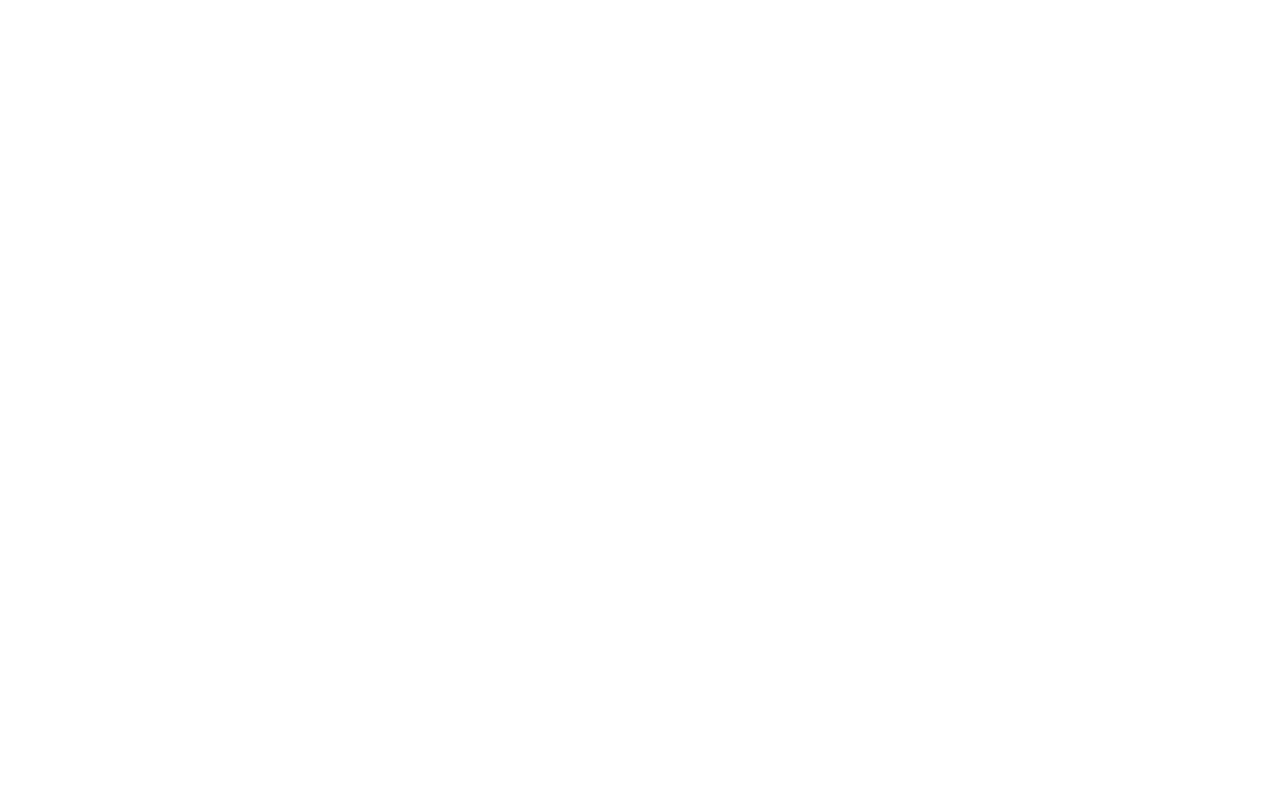
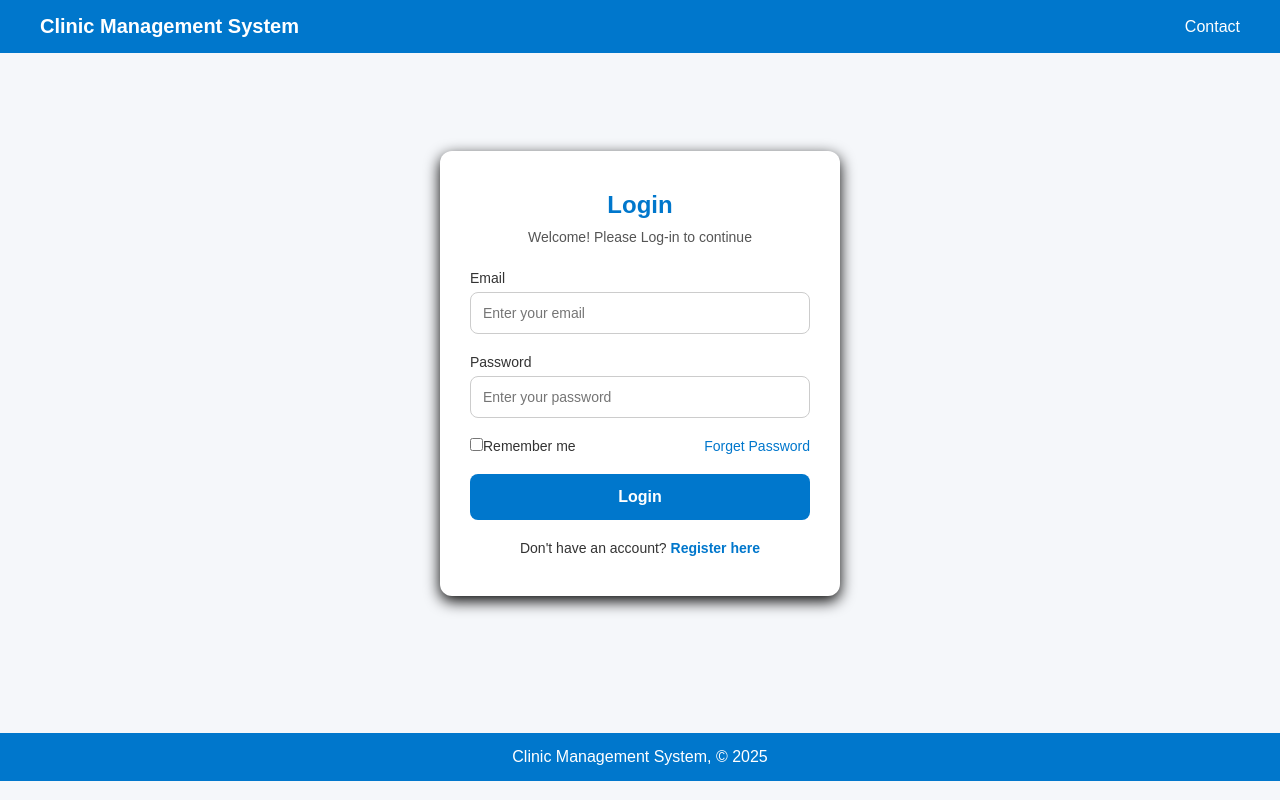
Before and after one commit to AlAminNahid/Clinic_Management_System, a PHP site: page /View/login_reg_forget/login/login.php in a window 1280 px wide. Before the commit the page is empty. Run offline with PHP 8.4, Linux system fonts and the light colour scheme.

Commit message:
done login structure and design

```diff
--- a/View/home_page/home_page.php
+++ b/View/home_page/home_page.php
@@ -4,7 +4,7 @@
         <meta charset="UTF-8">
         <meta name="viewport" content="width=device-width, initial-scale=1.0">
         <title>Clinic Management System</title>
-        <link rel="stylesheet" href="style.css">
+        <link rel="stylesheet" href="./style.css">
     </head>
     <body>
         <!-- Header Section -->
@@ -23,8 +23,8 @@
                 <h1>Welcome to our Clinic Management System</h1>
                 <p>Streamlining healthcare management for Doctors and Patients.</p>
                 <div class="main-content-buttons">
-                    <a href="" class="login-button">Login</a>
-                    <a href="" class="register-button">Register</a>
+                    <a href="../login_reg_forget/login/login.php" class="login-button">Login</a>
+                    <a href="../login_reg_forget/registration/reg.php" class="register-button">Register</a>
                 </div>
             </div>
         </section>
--- a/View/login_reg_forget/login/login.php
+++ b/View/login_reg_forget/login/login.php
@@ -0,0 +1,46 @@
+<!DOCTYPE html>
+<html lang="en">
+    <head>
+        <meta charset="UTF-8">
+        <meta name="viewport" content="width=device-width, initial-scale=1.0">
+        <title>Login | Clinic Management System</title>
+        <link rel="stylesheet" href="./style.css">
+    </head>
+    <body>
+        <header>
+            <div class="logo">Clinic Management System</div>
+            <nav>
+                <ul class="nav-list">
+                    <li><a href="" class="nav-anchor">Contact</a></li>
+                </ul>
+            </nav>
+        </header>
+        <section class="login-section">
+            <div class="login-box">
+                <h2>Login</h2>
+                <p class="subtitle">Welcome! Please Log-in to continue</p>
+                <form action="">
+                    <div class="form-group">
+                        <label for="email">Email</label>
+                        <input type="email" id="email" name="email" placeholder="Enter your email" required>
+                    </div>
+                    <div class="form-group">
+                        <label for="password">Password</label>
+                        <input type="password" id="password" name="password" placeholder="Enter your password" required>
+                    </div>
+                    <div class="form-option">
+                        <label>
+                            <input type="checkbox" name="remember-me">Remember me
+                        </label>
+                        <a href="../forget_password/forgetpass.php">Forget Password</a>
+                    </div>
+                    <button type="SUBMIT" class="submit-button">Login</button>
+                </form>
+                <p class="signup-link">Don't have an account? <a href="../register/reg.php">Register here</a></p>
+            </div>
+        </section>
+        <footer>
+            <p>Clinic Management System, &copy; 2025</p>
+        </footer>
+    </body>
+</html>
--- /dev/null
+++ b/View/login_reg_forget/login/style.css
@@ -0,0 +1,152 @@
+* {
+    margin: 0px;
+    padding: 0px;
+    box-sizing: border-box;
+    font-family: Arial, sans-serif;
+}
+
+body {
+    background-color: #f5f7fa;
+    color: #333;
+}
+
+header {
+    display: flex;
+    justify-content: space-between;
+    align-items: center;
+    background: #0077cc;
+    padding: 15px 40px;
+    color: #fff;
+}
+
+.logo {
+    font-size: 20px;
+    font-weight: bold;
+}
+
+.nav-list {
+    list-style: none;
+    display: flex;
+    gap: 20px;
+}
+
+.nav-anchor {
+    text-decoration: none;
+    color: #fff;
+    font-weight: 500;
+}
+
+.nav-anchor:hover {
+    text-decoration: underline;
+}
+
+.login-section {
+    display: flex;
+    justify-content: center;
+    align-items: center;
+    min-height: 80vh;
+    padding: 20px;
+    background: #f5f7fa;
+}
+
+.login-box {
+    background-color: #fff;
+    padding: 40px 30px;
+    border-radius: 12px;
+    box-shadow: 0 5px 15px rgb(0, 0, 0, 1);
+    max-width: 400px;
+    width: 100%;
+    text-align: center;
+}
+
+.login-box h2 {
+    color: #0077cc;
+    margin-bottom: 10px;
+}
+
+.subtitle {
+    font-size: 14px;
+    color: #555;
+    margin-bottom: 25px;
+}
+
+.form-group {
+    text-align: left;
+    margin-bottom: 20px;
+}
+
+.form-group label {
+    font-size: 14px;
+    color: #333;
+    display: block;
+    margin-bottom: 6px;
+}
+
+.form-group input {
+    width: 100%;
+    padding: 12px;
+    border: 1px solid #ccc;
+    border-radius: 8px;
+    font-size: 14px;
+    outline: none;
+    transition: 0.3s;
+}
+
+.form-group input:focus {
+    border-color: #0077cc;
+    box-shadow: 0 0 4px rgb(0, 119, 204, 0.3);
+}
+
+.form-option{
+    display: flex;
+    justify-content: space-between;
+    align-items: center;
+    margin-bottom: 20px;
+    font-size: 14px;
+}
+
+.form-option a {
+    text-decoration: none;
+    color: #0077cc;
+}
+
+.submit-button {
+    display: inline-block;
+    background: #0077cc;
+    color: white;
+    padding: 14px;
+    border: none;
+    border-radius: 8px;
+    cursor: pointer;
+    font-size: 16px;
+    font-weight: bold;
+    transition: 0.3s;
+    width: 100%;
+}
+
+.submit-button:hover {
+    background: #005fa3;
+}
+
+.signup-link {
+    margin-top: 20px;
+    font-size: 14px;
+}
+
+.signup-link a {
+    color: #0077cc;
+    text-decoration: none;
+    font-weight: bold;
+}
+
+.signup-link a:hover {
+    text-decoration: underline;
+}
+
+footer {
+    background: #0077cc;
+    color: white;
+    text-align: center;
+    padding: 15px;
+    margin-top: 40px;
+}
```
Also changed, not shown: View/login_reg_forget/registration/reg.php (+9 -0 lines).
